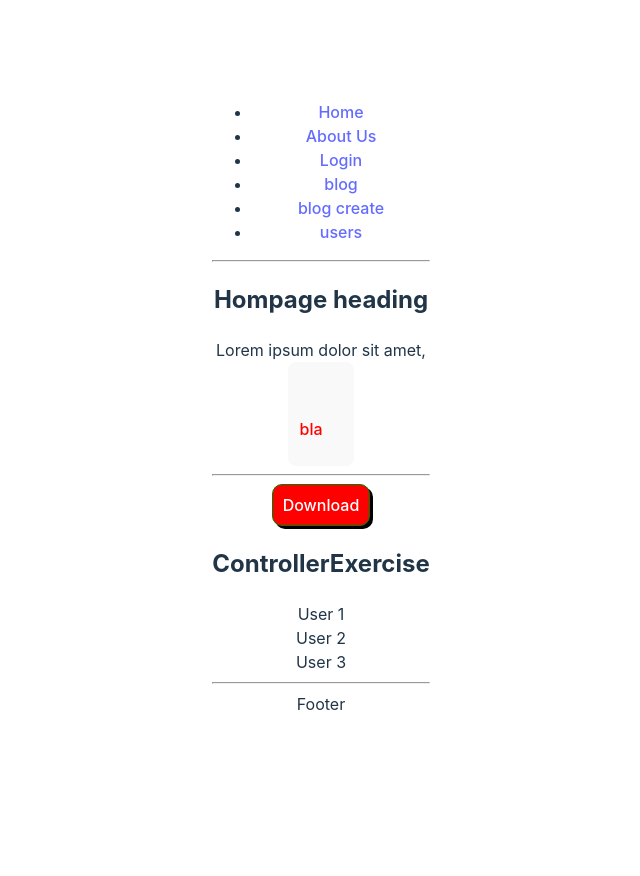
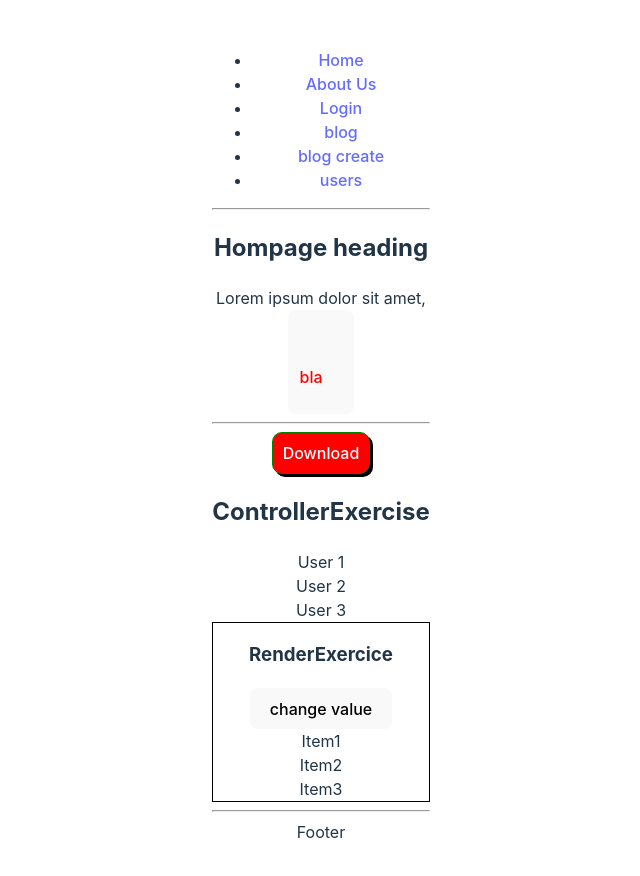
Before and after one commit to sbke-mms/react-intro, a React (Vite) app in the folder tag2/: page / in a window 1280 px wide. Shown: the whole page, without its empty margins (319-959 px from the left). Before the commit the page ends 800 px from the top, so only its background shows below. Built offline with nearby package versions, Linux system fonts and the light colour scheme.

Commit message:
example on rendering

```diff
--- /dev/null
+++ b/tag2/src/components/renderingExercice/Item1.tsx
@@ -0,0 +1,9 @@
+function Item1() {
+
+    console.log("item1 rendering")
+  return (
+    <div>Item1</div>
+  )
+}
+
+export default Item1
--- /dev/null
+++ b/tag2/src/components/renderingExercice/Item2.tsx
@@ -0,0 +1,8 @@
+function Item2() {
+  console.log("item2 rendering")
+  return (
+    <div>Item2</div>
+  )
+}
+
+export default Item2
--- /dev/null
+++ b/tag2/src/components/renderingExercice/Item3.tsx
@@ -0,0 +1,8 @@
+function Item3() {
+  console.log("item3 rendering")
+  return (
+    <div>Item3</div>
+  )
+}
+
+export default Item3
--- /dev/null
+++ b/tag2/src/components/renderingExercice/RenderingExercise.tsx
@@ -0,0 +1,23 @@
+import { useState } from "react"
+import Item3 from "./Item3"
+
+function RenderingExercise({children}:{children: React.ReactNode}) {
+    const [value, setValue] = useState(false)
+
+    function handleChange() {
+        setValue(!value)
+    }
+
+    console.log("wrapper rendering")
+
+    return (
+            <div style={{border:"1px solid black"}}>
+            <h3>RenderExercice</h3>
+                <button onClick={handleChange}>change value</button>
+                {children}
+                <Item3/>
+            </div>
+    )
+}
+
+export default RenderingExercise
--- a/tag2/src/pages/Homepage.tsx
+++ b/tag2/src/pages/Homepage.tsx
@@ -1,6 +1,9 @@
 import Button from "../components/button/Button"
 import Button2 from "../components/button2/Button2"
 import ControllerExercise from "../components/controllerExercise/ControllerExercise"
+import Item1 from "../components/renderingExercice/Item1"
+import Item2 from "../components/renderingExercice/Item2"
+import RenderingExercise from "../components/renderingExercice/RenderingExercise"
 
 function handleClick(name:string) {
   console.log("clicked", name)
@@ -26,6 +29,10 @@ function Homepage() {
         boxShadow:"3px 3px black"}}
         title="Download"/>
     <ControllerExercise />
+    <RenderingExercise>
+      <Item1/>
+      <Item2/>
+    </RenderingExercise>
   </>
 }
 
```
